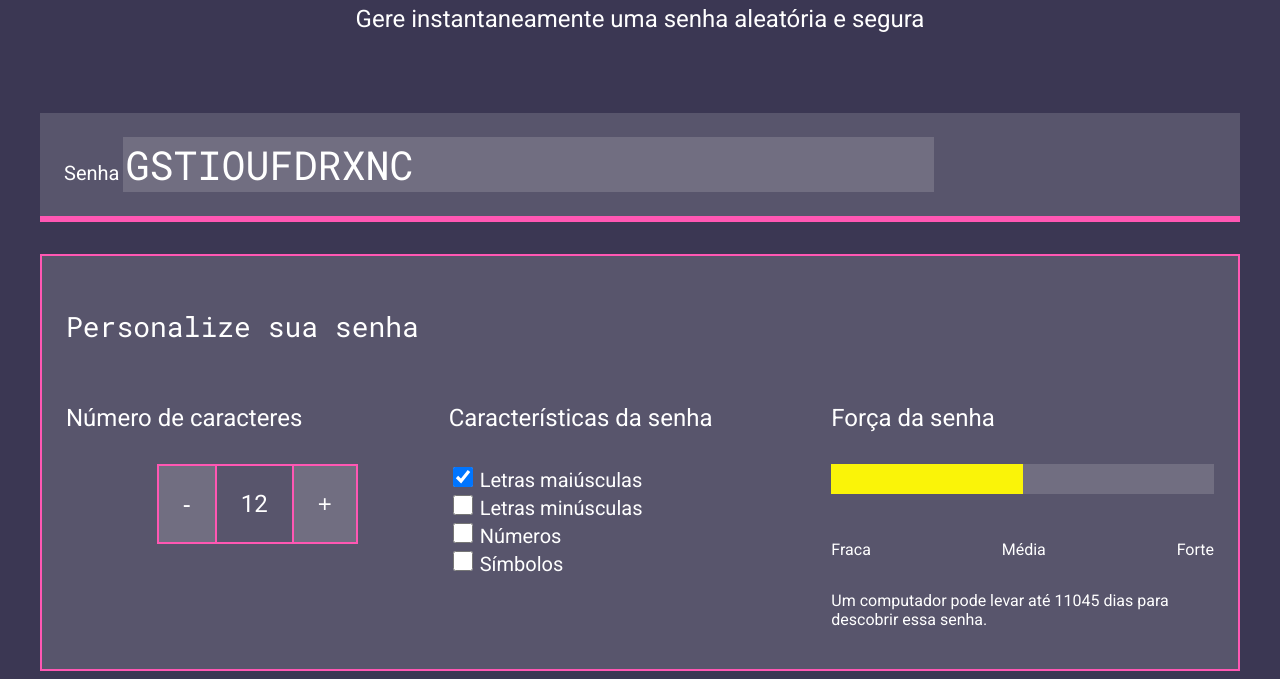
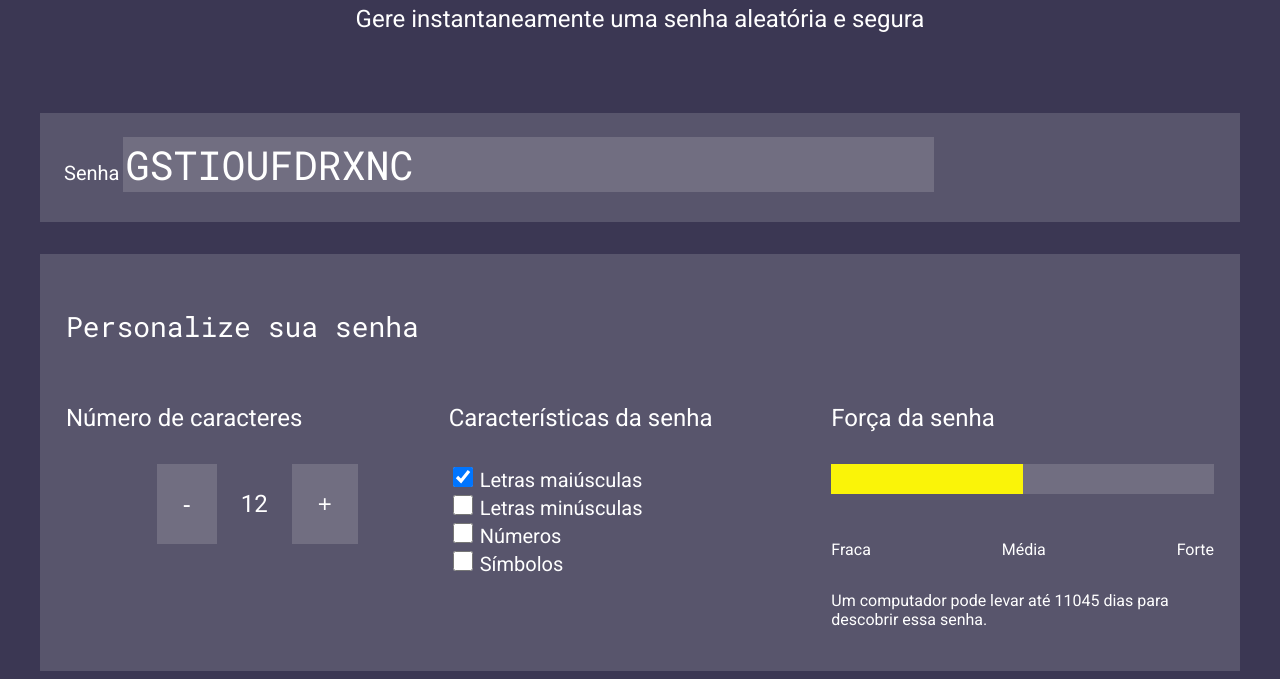
Before and after one commit to eugabbye/seguranca-digital, a plain HTML site: page index.html in a window 1280 px wide. Shown: the part 223-902 px from the top of the page. Drawn offline with Linux system fonts and the light colour scheme.

Commit message:
sem borda

```diff
--- a/style.css
+++ b/style.css
@@ -5,7 +5,7 @@
     --cor-de-fundo: #3b3753;
     --fundo-senha: #ececec2a;
     --fundo-texto: #ececec2a;
-    --borda: #ff57b3;
+    --borda: #ff57b300;
     --roboto: 'Roboto', sans-serif;
     --roboto-mono: 'Roboto Mono', monospace;
 }
```
